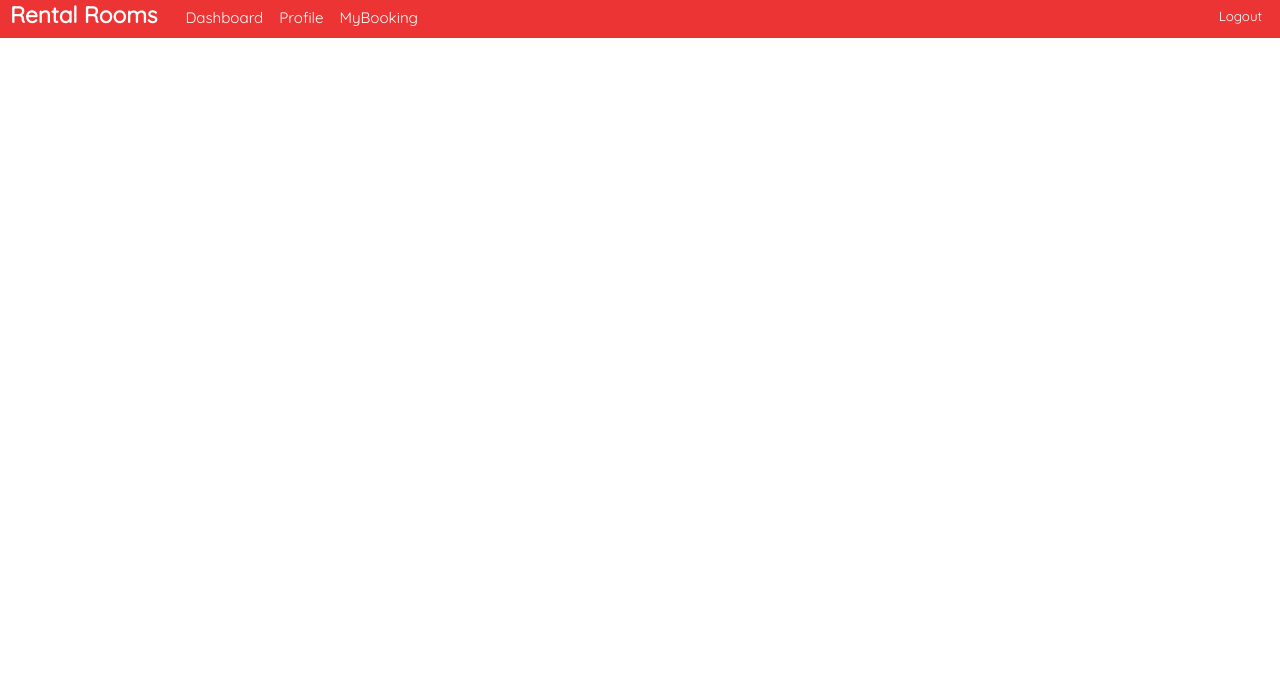
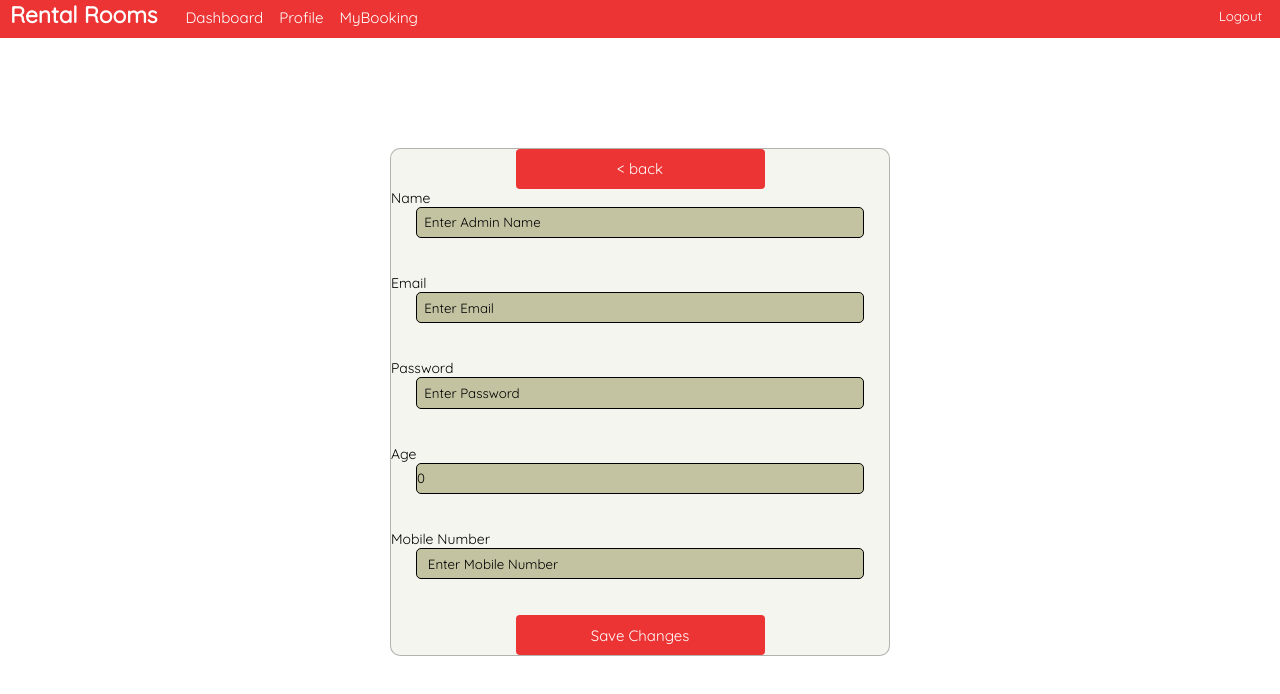
Before and after one commit to iamneo-production/04ce0a0f-3990-44c2-8a4b-dd93d4d5affe, a React (Create React App) app in the folder reactapp/: page /user/editProfile/1 in a window 1280 px wide. Shown: the top 694 px of the page. Built offline with nearby package versions, Linux system fonts and the light colour scheme; no server answers.

Commit message:
user editProfile

```diff
--- a/reactapp/src/AdminProfileEdit.js
+++ b/reactapp/src/AdminProfileEdit.js
@@ -59,13 +59,16 @@ function AdminProfileEdit(props){
 
 
     }
+    function goBack(){
+        history.push("/admin/profile")
+    }
     return(
         <center>
         <div className="adminEditBox" id="adminEditBox">
             <form className="edit">
             <table className="t" align="center"  width="30%" bgcolor="#F5F1F1" cellSpacing="20">
                 <table width="40%" cellSpacing="1">
-                 <tr> <input className="back"  type="button" value="< back"/><br/></tr>
+                 <tr> <input className="back"  type="button" value="< back" onClick={goBack}/><br/></tr>
                  <tr><br/><label className="Name">Name</label><br/><input value={name} onChange={(e)=>{setName(e.target.value)}} className="adminName" id="adminName" placeholder="Enter Name" type="text"/><br/></tr>
                  <tr><br/><br/><label className="Mail">Email</label><br/><input value={email} onChange={(e)=>{setEmail(e.target.value)}} className="adminEmail" id="adminEmail" placeholder="Enter Mail" type="text"/><br/></tr>
                  <tr><br/><br/><label className="Number">Mobile Number</label><br/><input value={mobileNumber} onChange={(e)=>{setMobileNumber(e.target.value)}} className="adminMobileNumber" id="adminMobileNumber" placeholder="Enter Number" type="text"/><br/></tr>
--- a/reactapp/src/AllHotels.js
+++ b/reactapp/src/AllHotels.js
@@ -31,13 +31,13 @@ function AllHotels(props) {
                 <Grid container spacing={1}>
                     <Grid item xs={4} sm={4} className="inner-div">
                         <img src="" alt="logo" style={{width:"40px", height:"40px",borderRadius:"40px" ,marginTop:"2%"}}/>
-                        <p style={{marginLeft:"5%"}}>{props.hotelImageURL}</p>
+                        <p style={{marginLeft:"5%"}}>Address: {props.hotelAddress}</p>
                     </Grid>
                     <Grid item xs={4} sm={4}>
-                        <p>{props.hotelName}</p>
+                        <p>Hotel Name: {props.hotelName}</p>
                     </Grid>
                     <Grid item xs={4} sm={4}>
-                        <p>{props.mobileNumber}</p>
+                        <p>Mobile Number: {props.mobileNumber}</p>
                     </Grid>
                 </Grid>
                 </div>
--- a/reactapp/src/App.js
+++ b/reactapp/src/App.js
@@ -20,6 +20,8 @@ import AdminAddRoom from './AdminAddRoom';
 import AdminNavbar from './AdminNavbar';
 import AdminProfileEdit from './AdminProfileEdit';
 import AdminBooking from './AdminBooking';
+import UserProfile from './UserProfile';
+import UserEditProfile from './UserEditProfile';
 import React from 'react'
 
 function App() {
@@ -51,6 +53,7 @@ function App() {
       </Route>
       <Route path="/user/editProfile/:userId">
         <UserNavbar/>
+        <UserEditProfile/>
       </Route>
       <Route path="/user/bookings/:userId">
         <UserNavbar/>
@@ -58,6 +61,7 @@ function App() {
       </Route>
       <Route path="/user/profile/:userId">
         <UserNavbar/>
+        <UserProfile/>
       </Route>
 
 
--- /dev/null
+++ b/reactapp/src/UserEditProfile.css
@@ -0,0 +1,23 @@
+.second{
+	width: 90%;
+    border-radius: 5px;
+	border: 1px solid #000;
+
+	margin-left:5%;
+	  margin-right:5%;
+    color: black;
+	padding:0.5em 0 0.5em 0;
+	box-sizing:border-box;
+}
+.back{
+	background-color: rgba(255, 0, 0, 0.239);
+	width:3%;
+
+}
+label{
+	margin-left:5%;
+}
+.card{
+	padding: 5%;
+	margin-bottom: 10%;
+}
--- /dev/null
+++ b/reactapp/src/UserEditProfile.js
@@ -0,0 +1,90 @@
+import React from 'react';
+import './EditProfile.css';
+import {useEffect, useState} from 'react';
+import axios from 'axios';
+import { useHistory } from 'react-router-dom';
+import {withRouter} from 'react-router-dom';
+function UserEditProfile(props){
+
+   const baseURL = localStorage.getItem("baseURL");
+   const [userData,setUserData]=useState({});
+   const history = useHistory();
+   const [name,setName] = useState("");
+   const [email,setEmail] = useState("");
+   const [mobileNumber,setMobileNumber] = useState("");
+   const [password,setPassword] = useState("");
+   const [age,setAge] = useState(0);
+
+    useEffect(()=>{
+      axios.get(baseURL+'/user/by?id='+props.match.params.userId)
+      .then(response => {
+          setUserData(response.data);
+          console.log(response.data);
+           setName(response.data.userName);
+            setEmail(response.data.email);
+            setMobileNumber(response.data.mobileNumber);
+            setPassword(response.data.password);
+            setAge(response.data.age);
+      })
+      .catch(error => {
+          console.log('There was an error!', error);
+      });
+    },[])
+
+    function saveChanges(){
+        let data = {
+            "id":props.match.params.userId,
+            "email": email,
+            "userName":name,
+            "password":password,
+            "mobileNumber":mobileNumber,
+            "age":age,
+            "userRole":"user"
+
+          };
+        console.log(data);
+         axios.post(baseURL+'/user/editProfile',data)
+        .then(response => {
+            history.push("/user/profile/"+props.match.params.userId);
+        })
+        .catch(error => {
+            console.log('There was an error!', error);
+        });
+
+
+    }
+
+    function goBack(){
+        history.push("/user/profile/"+props.match.params.userId);
+    }
+
+    return(
+
+        <div class="card text-center" id="editProfileBox">
+               <button class="back" onClick={goBack}>&lt; back</button>
+            <label>Name</label>
+            <input value={name} onChange={(e)=>{setName(e.target.value)}} type="text" class="second" name="Name" size="15" id="userName" placeholder="  Enter Admin Name" />
+             <br/><br/>
+             <label>Email</label>
+            <input value={email} onChange={(e)=>{setEmail(e.target.value)}} type="email" class="second" id="email" name="Email" placeholder="  Enter Email" />
+            <br/>
+             <br />
+             <label>Password</label>
+             <input value={password} onChange={(e)=>{setPassword(e.target.value)}} type="Password"class="second"  id="password" name="Password" placeholder="  Enter Password" id="password" />
+             <br/>
+             <br/>
+             <label>Age</label>
+             <input value={age} onChange={(e)=>{setAge(e.target.value)}} type="text"class="second"  name="Age" size="3" id="userAge" placeholder="  Enter Hotel Address" />
+             <br/>
+             <br/>
+             <label>Mobile Number</label>
+             <input value={mobileNumber} onChange={(e)=>{setMobileNumber(e.target.value)}} type="tel" class="second" name="mobilenumber" size="10" pattern="[1-9]{1}[0-9]{9}" placeholder="   Enter Mobile Number" id="mobilenumber" />
+             <br/>
+             <br/>
+             <button class="btn btn-danger" id="editProfileButton" onClick={saveChanges}>Save Changes</button>
+             </div>
+    );
+
+}
+
+export default withRouter(UserEditProfile);
--- /dev/null
+++ b/reactapp/src/UserProfile.css
@@ -0,0 +1,39 @@
+.main{
+    background-color: rgb(224, 221, 221);
+    display:inline-block;
+    border-radius:10px;
+    margin: 2% 1% 1% 1%;
+    width:75%;
+    padding:1%;
+}
+.sub1{
+    display:inline-block;
+    width:50%;
+}
+.sub2{
+    float:right;
+    display:inline-block;
+    width:50%;
+}
+.editprofile{
+    width:20%;
+    float:right;
+    padding:5%;
+    height:800px;
+    display:inline-block;
+    background-color: rgb(224, 221, 221);
+}
+.editAdminProfile{
+    width: 156.15px;
+  height: 34.56px;
+
+  border: none;
+  background: #FFA500;
+  border-radius: 10px;
+  color:white;
+  cursor:pointer;
+}
+.image-icon{
+    margin-left: 25%;
+    margin-bottom: 5%;
+}
--- /dev/null
+++ b/reactapp/src/UserProfile.js
@@ -0,0 +1,53 @@
+import React from 'react';
+import './UserProfile.css';
+
+import {useEffect, useState} from 'react';
+import axios from 'axios';
+import { useHistory } from 'react-router-dom';
+import {withRouter} from 'react-router-dom';
+
+function UserProfile(props){
+
+   const baseURL = localStorage.getItem("baseURL");
+   const [userData,setUserData]=useState([]);
+   const history = useHistory();
+    useEffect(()=>{
+      axios.get(baseURL+'/user/by?id='+props.match.params.userId)
+      .then(response => {
+          setUserData(response.data);
+          console.log(response.data);
+      })
+      .catch(error => {
+          console.log('There was an error!', error);
+      });
+    },[])
+
+    function editProfilePage(){
+      history.push("/user/editProfile/"+props.match.params.userId);
+    }
+
+    return(
+        <div class="x" id="userProfileBody">
+
+        <div class="main">
+        <div class="sub1">
+           <p>Name : {userData.userName}</p>
+           <p>Email : {userData.email} </p>
+           <p>password : {userData.password}</p>
+        </div>
+        <div class="sub2">
+          <p>Age : {userData.age}</p>
+          <p>Mobile Number : {userData.mobileNumber}</p>
+        </div>
+        </div>
+        <div class="editprofile">
+        <input class="image-icon" align="center" type="image" src="https://www.life-refine.com/Login101/avatar.png" width="100px"/>
+        <br/>
+        <button onClick={editProfilePage} class="editAdminProfile" id="editUserProfile">Edit Profile</button>
+        </div>
+     </div>
+    );
+
+}
+
+export default withRouter(UserProfile);
```
Also changed, not shown: reactapp/SuperAdminDashboard.js (added, +50 -0 lines), 2 other files (tests, documents, lock files or other folders).
